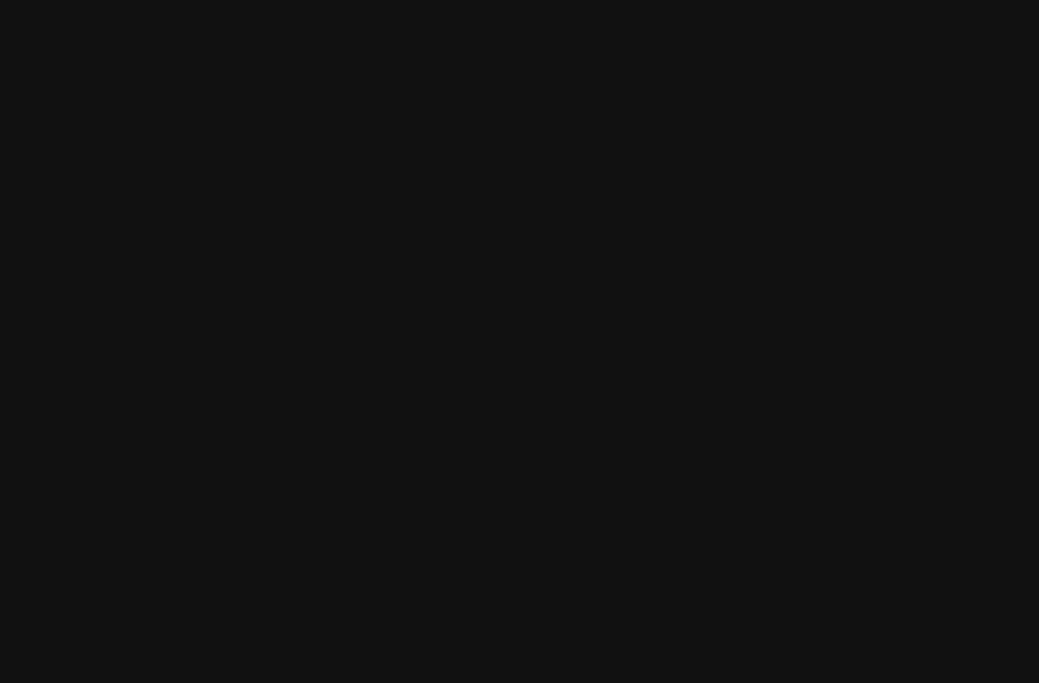
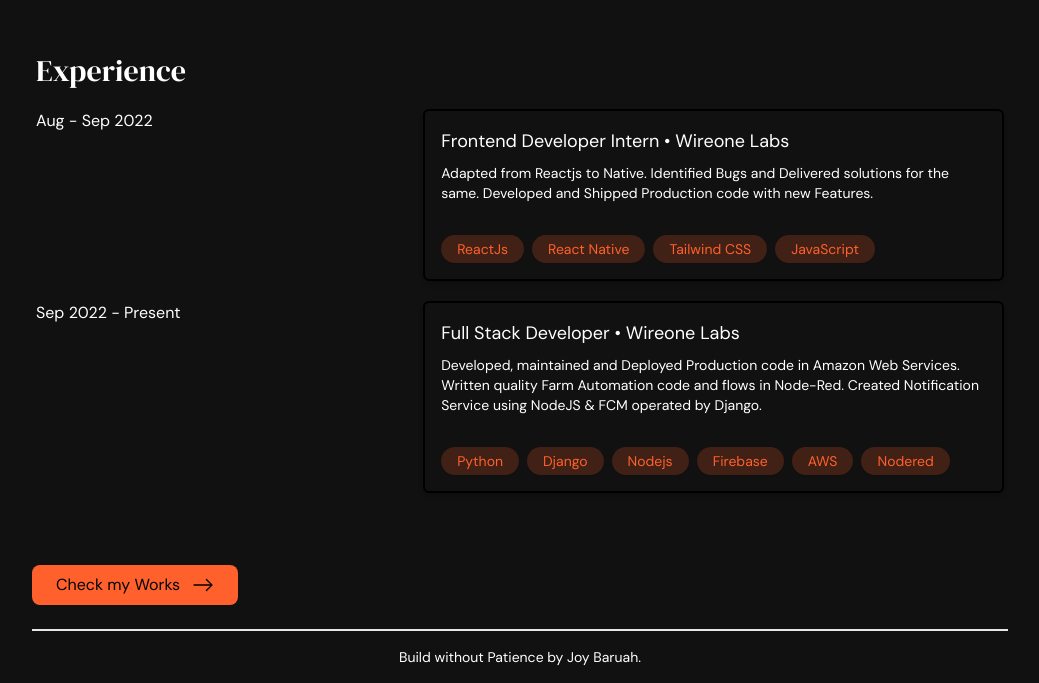
Before and after one commit to Joybaruah/joy-portfolio, a Next.js app: page / in a window 1280 px wide. Shown: the part 916-1599 px from the top of the page, without its empty margins (120-1159 px from the left). Before the commit the page ends 933 px from the top, so only its background shows below. Built offline with nearby package versions, Linux system fonts and the light colour scheme.

Commit message:
Added Exp section

```diff
--- a/app/layout.js
+++ b/app/layout.js
@@ -1,6 +1,7 @@
 import Navbar from "@/components/Navbar";
 import "../styles/globals.css";
 import { Inter } from "next/font/google";
+import Footer from "@/components/Footer";
 
 const inter = Inter({ subsets: ["latin"] });
 
@@ -15,6 +16,7 @@
       <body className={inter.className}>
         <Navbar />
         {children}
+        <Footer />
       </body>
     </html>
   );
--- a/app/page.js
+++ b/app/page.js
@@ -2,19 +2,35 @@
 import HeaderImage from "@/components/home/HeaderImage";
 import ExpCard from "@/components/home/experience/ExpCard";
 import { fontDMSans, fontDMSerifDisplay } from "@/utils/fonts";
+import { exp } from "../exp.js";
+import { BsArrowRight } from "react-icons/bs"
 
 export default function Home() {
   return (
     <main>
-      <section className="flex flex-col-reverse sm:flex-row sm:mt-2 justify-around items-center p-7 h-[90vh] sm:h-[80vh] mb-[20%]">
-      <Header />
-      <HeaderImage/>
+      <section className="flex flex-col-reverse sm:flex-row sm:mt-2 justify-around sm:justify-between items-center p-7 h-[90vh] sm:h-[80vh] mb-[20%]">
+        <Header />
+        <HeaderImage />
       </section>
 
-      {/* <section className="p-7">
-        <h2 className="text-3xl font-semibold my-2 text-text" style={fontDMSerifDisplay.style}>Experience</h2>
-        <ExpCard />
-      </section> */}
+      <section className="p-7">
+        <h2
+          className="text-3xl font-semibold my-2 text-text"
+          style={fontDMSerifDisplay.style}
+        >
+          Experience
+        </h2>
+        {exp.map((item) => {
+          return <ExpCard exp={item} key={item.timeline} />;
+        })}
+      </section>
+
+      <div>
+        <button className="bg-primary px-6 py-2 flex items-center gap-3 m-6 rounded-lg hover:drop-shadow-lg hover:shadow-primary" style={fontDMSans.style}>
+          Check my Works
+            <BsArrowRight size={22} />
+        </button>
+      </div>
     </main>
-  )
+  );
 }
--- /dev/null
+++ b/app/works/page.js
@@ -0,0 +1,7 @@
+import React from 'react'
+
+export default function page() {
+  return (
+    <div>page</div>
+  )
+}
--- /dev/null
+++ b/components/Footer.js
@@ -0,0 +1,11 @@
+import { fontDMSans } from '@/utils/fonts'
+import React from 'react'
+
+export default function Footer() {
+  return (
+    <div className='px-6'>
+
+    <div className='text-sm text-center p-4 text-accent border-t-2' style={fontDMSans.style}>Build without Patience by Joy Baruah.</div>
+    </div>
+  )
+}
--- a/components/Navbar.js
+++ b/components/Navbar.js
@@ -9,7 +9,7 @@
 import { GrInstagram, GrLinkedin, GrGithub } from "react-icons/gr";
 import { TbMenu } from "react-icons/tb";
 
-import { motion } from "framer-motion"
+import { motion } from "framer-motion";
 
 export default function Navbar() {
   const [active, setActive] = useState(false);
@@ -17,7 +17,7 @@
   const variants = {
     open: { opacity: 1, x: 0 },
     closed: { opacity: 0, x: "-50%" },
-  }
+  };
 
   return (
     <header>
@@ -35,7 +35,7 @@
           >
             <li>
               <div>
-                <a className="hover:text-primary transition-colors duration-200">
+                <a href="/works" className="hover:text-primary transition-colors duration-200">
                   Works
                 </a>
               </div>
@@ -44,18 +44,28 @@
         </div>
 
         <div className="md:flex gap-4 hidden">
+          <a target="_blank" href="https://www.instagram.com/_joybaruah/">
             <GrInstagram
               size={23}
+              href="https://www.instagram.com/_joybaruah/"
               className="cursor-pointer text-primary hover:scale-110 transform transition duration-200"
             />
+          </a>
+          <a
+            target="_blank"
+            href="https://www.linkedin.com/in/joy-baruah-940032212"
+          >
             <GrLinkedin
               size={23}
               className="cursor-pointer text-primary hover:scale-110 transform transition duration-200"
             />
+          </a>
+          <a target="_blank" href="https://github.com/Joybaruah">
             <GrGithub
               size={23}
               className="cursor-pointer text-primary hover:scale-110 transform transition duration-200"
             />
+          </a>
         </div>
 
         <div
@@ -76,23 +86,32 @@
         <ul style={fontDMSans.style} className="text-text cursor-pointer">
           <li>
             <div>
-              <a className="text-xl">Works</a>
+              <a className="text-xl" href="/works">Works</a>
             </div>
           </li>
         </ul>
         <div className="flex gap-4 mt-[20%]">
+          <a target="_blank" href="https://www.instagram.com/_joybaruah/">
             <GrInstagram
               size={23}
               className="cursor-pointer text-primary hover:scale-110 transform transition duration-200"
             />
+          </a>
+          <a
+            target="_blank"
+            href="https://www.linkedin.com/in/joy-baruah-940032212"
+          >
             <GrLinkedin
               size={23}
               className="cursor-pointer text-primary hover:scale-110 transform transition duration-200"
             />
+          </a>
+          <a target="_blank" href="https://github.com/Joybaruah">
             <GrGithub
               size={23}
               className="cursor-pointer text-primary hover:scale-110 transform transition duration-200"
             />
+          </a>
         </div>
       </motion.div>
     </header>
--- a/components/home/experience/ExpCard.js
+++ b/components/home/experience/ExpCard.js
@@ -1,16 +1,33 @@
-import { fontDMSans } from "@/utils/fonts";
+import { fontDMSans, fontDMSerifDisplay } from "@/utils/fonts";
 import React from "react";
 
-export default function ExpCard() {
+export default function ExpCard({ exp }) {
   return (
-    <div className="max-w-full">
-      <div className="flex flex-col sm:flex-row gap-5">
-        <p style={fontDMSans.style} className="text-accent">Aug - Sep 2022</p>
+    <div className="max-w-full my-5">
+      <div className="flex flex-col sm:flex-row justify-between">
+        <p style={fontDMSans.style} className="text-accent">
+          {" "}
+          {exp.timeline}
+        </p>
 
-        <div className="bg-secondary p-4 w-full sm:w-[70%] rounded-md shadow-sm ">
+        <div className="bg-background border-black border-2 shadow-md p-4 sm:w-[60%] rounded-md mt-3 sm:mt-0">
           <h3 style={fontDMSans.style} className="text-text text-lg">
-            Frontend Developer Intern : Wireone Labs
+            {exp.title} • {exp.company}
           </h3>
+          <p className="text-text text-sm pt-2" style={fontDMSans.style}>
+            {exp.description}
+          </p>
+          <div className="flex flex-wrap gap-2 mt-8">
+            {exp.skills.map((s) => {
+              return (
+                <div className="bg-primary/20 w-fit px-4 py-1 rounded-full shadow-sm">
+                  <h4 className="text-primary text-sm" style={fontDMSans.style}>
+                    {s}
+                  </h4>
+                </div>
+              );
+            })}
+          </div>
         </div>
       </div>
     </div>
--- /dev/null
+++ b/exp.js
@@ -0,0 +1,16 @@
+export const exp = [
+    {
+        "title": "Frontend Developer Intern",
+        "company": "Wireone Labs",
+        "timeline": "Aug - Sep 2022",
+        "description": "Adapted from Reactjs to Native. Identified Bugs and Delivered solutions for the same. Developed and Shipped Production code with new Features.",
+        "skills": ["ReactJs", "React Native", "Tailwind CSS", "JavaScript"]
+    },
+    {
+        "title": "Full Stack Developer",
+        "company": "Wireone Labs",
+        "timeline": "Sep 2022 - Present",
+        "description": "Developed, maintained and Deployed Production code in Amazon Web Services. Written quality Farm Automation code and flows in Node-Red. Created Notification Service using NodeJS & FCM operated by Django.",
+        "skills": ["Python", "Django", "Nodejs", "Firebase", "AWS", "Nodered"]
+    }
+]
```
Lines whose indentation alone changed are shown as unchanged.
